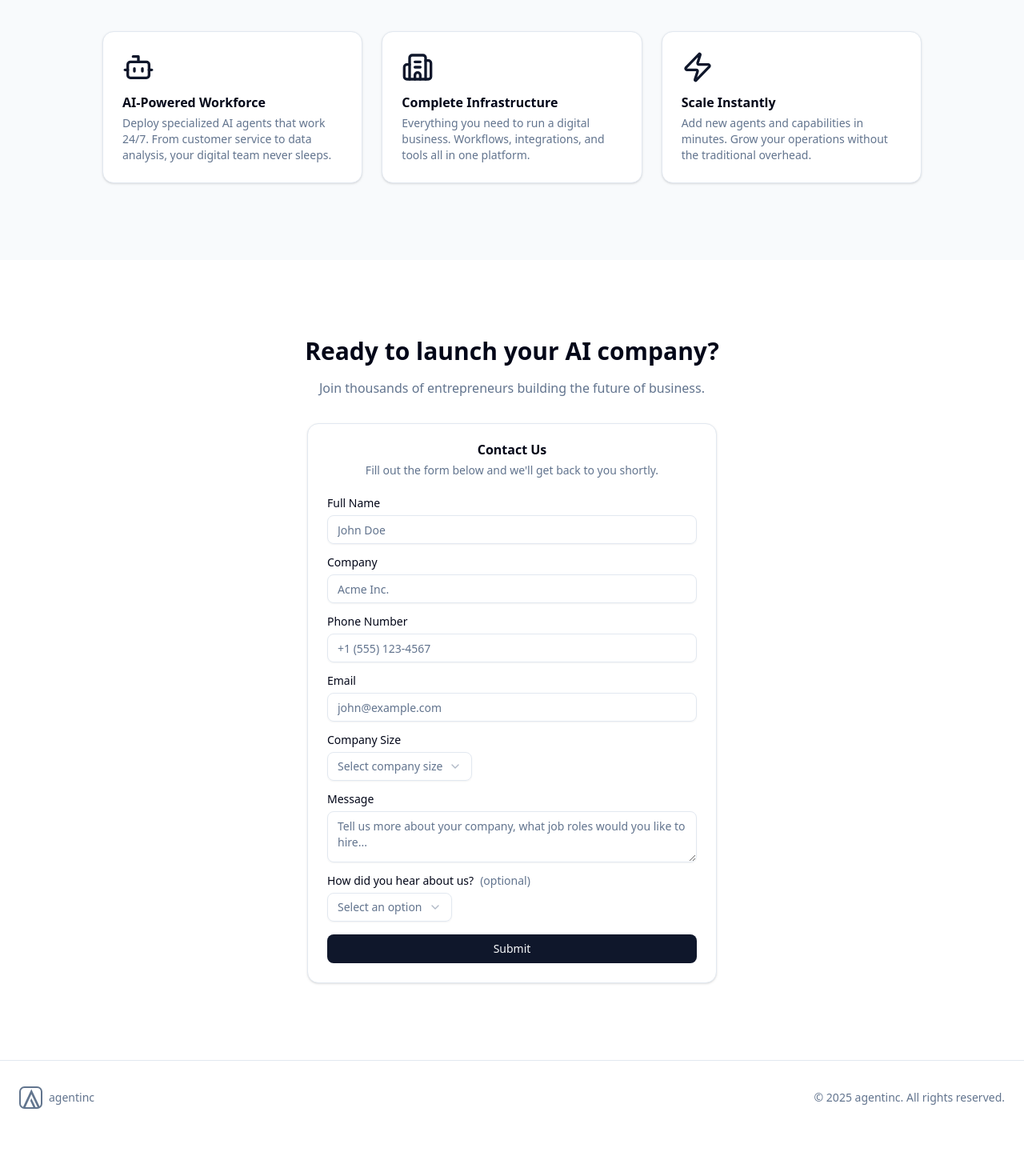
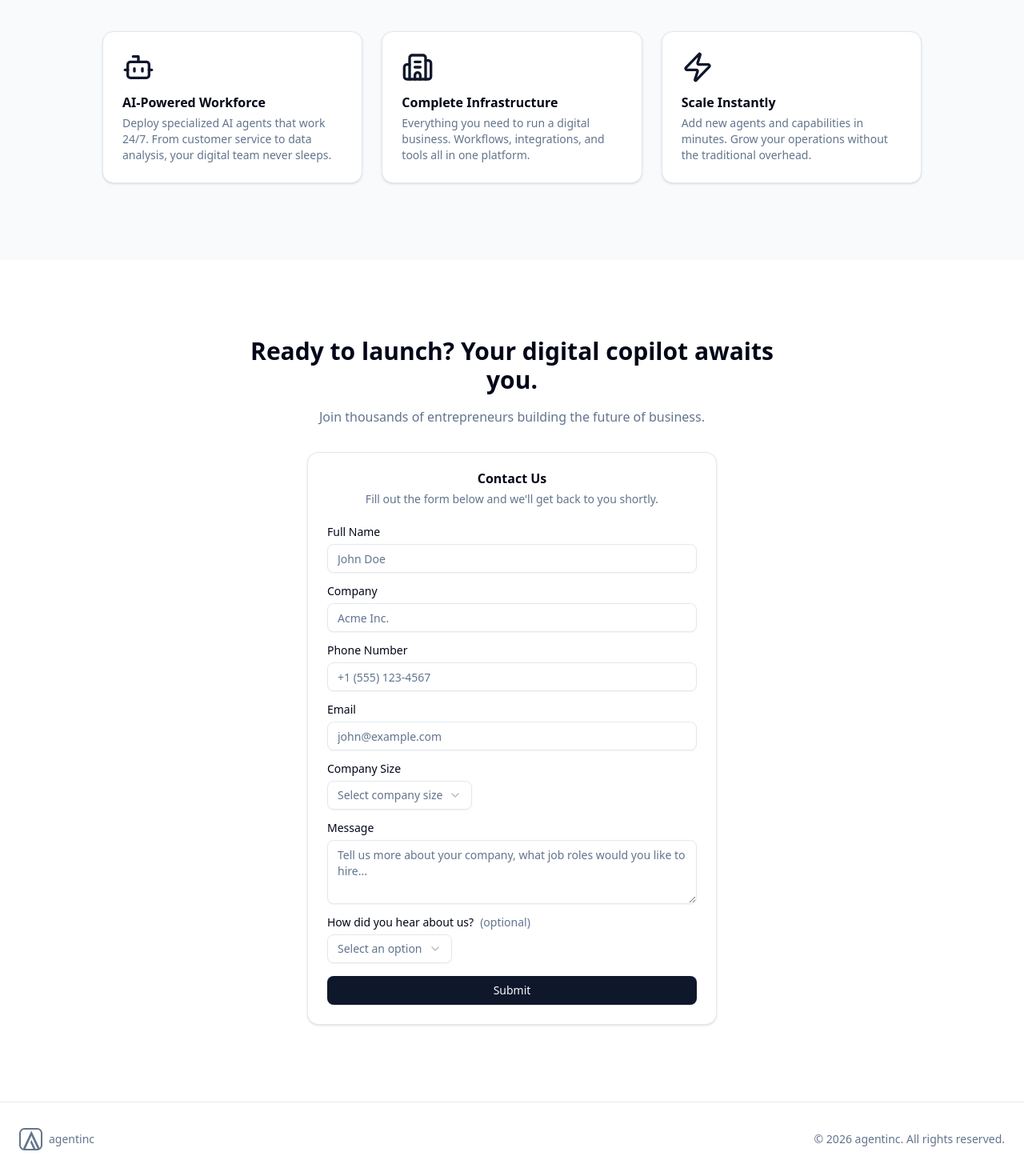
Before and after one commit to agentinc/landing-page, a React (Vite) app: page / in a window 1280 px wide. Shown: the part 650-2120 px from the top of the page at 80% size. Before the commit the page ends 2068 px from the top, so only its background shows below. Built offline with nearby package versions, Linux system fonts and the light colour scheme; no server answers.

Commit message:
fix bugs

```diff
--- a/src/routes/index.tsx
+++ b/src/routes/index.tsx
@@ -98,7 +98,7 @@ function LandingPage() {
       <section id='contact' className='py-24 px-6'>
         <div className='container mx-auto text-center max-w-2xl'>
           <h2 className='text-3xl font-bold mb-4'>
-            Ready to launch your AI company?
+            Ready to launch? Your digital copilot awaits you.
           </h2>
           <p className='text-muted-foreground mb-8'>
             Join thousands of entrepreneurs building the future of business.
@@ -114,7 +114,7 @@ function LandingPage() {
             <Logo width={25} color='#62758e' />
             <span>agentinc</span>
           </div>
-          <p>&copy; 2025 agentinc. All rights reserved.</p>
+          <p>&copy; 2026 agentinc. All rights reserved.</p>
         </div>
       </footer>
     </div>
--- a/src/shadcn/components/ui/textarea.tsx
+++ b/src/shadcn/components/ui/textarea.tsx
@@ -5,14 +5,14 @@ import { cn } from "@/shadcn/lib/utils"
 function Textarea({ className, ...props }: React.ComponentProps<"textarea">) {
   return (
     <textarea
-      data-slot="textarea"
+      data-slot='textarea'
       className={cn(
-        "border-input placeholder:text-muted-foreground focus-visible:border-ring focus-visible:ring-ring/50 aria-invalid:ring-destructive/20 dark:aria-invalid:ring-destructive/40 aria-invalid:border-destructive dark:bg-input/30 flex field-sizing-content min-h-16 w-full rounded-md border bg-transparent px-3 py-2 text-base shadow-xs transition-[color,box-shadow] outline-none focus-visible:ring-[3px] disabled:cursor-not-allowed disabled:opacity-50 md:text-sm",
+        'border-input placeholder:text-muted-foreground focus-visible:border-ring focus-visible:ring-ring/50 aria-invalid:ring-destructive/20 dark:aria-invalid:ring-destructive/40 aria-invalid:border-destructive dark:bg-input/30 flex field-sizing-content min-h-20 w-full rounded-md border bg-transparent px-3 py-2 text-base shadow-xs transition-[color,box-shadow] outline-none focus-visible:ring-[3px] disabled:cursor-not-allowed disabled:opacity-50 md:text-sm',
         className
       )}
       {...props}
     />
-  )
+  );
 }
 
 export { Textarea }
```
Also changed, not shown: src/components/contact-us.tsx (+10 -2 lines).
